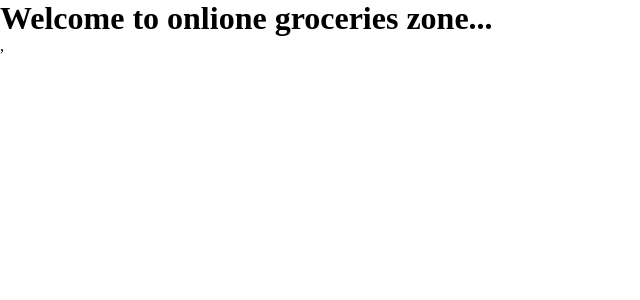
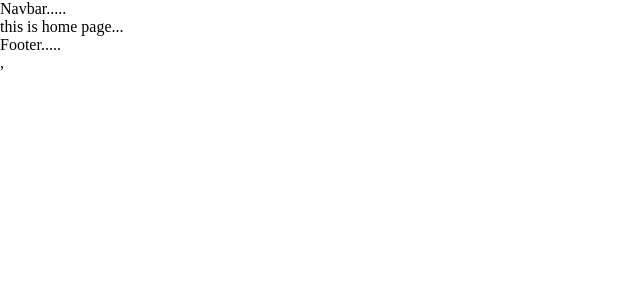
Before and after one commit to imam-hossain-wd/GreenHarvest-client, a React (Vite) app: page / in a window 1280 px wide. Shown: the top 300 px of the page, without its empty margins (0-640 px from the left). Built offline with nearby package versions, Linux system fonts and the light colour scheme; no server answers.

Commit message:
router setup complete

```diff
--- a/package.json
+++ b/package.json
@@ -15,7 +15,8 @@
     "antd": "^5.12.1",
     "react": "^18.2.0",
     "react-dom": "^18.2.0",
-    "react-redux": "^9.0.2"
+    "react-redux": "^9.0.2",
+    "react-router-dom": "^6.20.1"
   },
   "devDependencies": {
     "@types/react": "^18.2.37",
--- a/src/App.tsx
+++ b/src/App.tsx
@@ -1,9 +1,11 @@
+import { RouterProvider } from "react-router-dom"
+import { router } from "./routes/Routes"
 
 function App() {
 
   return (
     <div>
-        <h1>Welcome to onlione groceries zone...</h1>
+        <RouterProvider router={router} />
   </div>
   )
 }
--- /dev/null
+++ b/src/layout/MainLayout.tsx
@@ -0,0 +1,15 @@
+import { Outlet } from "react-router-dom";
+import Navbar from "../pages/Shared/Navbar/Navbar";
+import Footer from "../pages/Shared/Footer/Footer";
+
+const MainLayout = () => {
+  return (
+    <div>
+      <Navbar />
+      <Outlet />
+      <Footer />
+    </div>
+  );
+};
+
+export default MainLayout;
--- /dev/null
+++ b/src/pages/Home/Home/Home.tsx
@@ -0,0 +1,9 @@
+const Home = () => {
+    return (
+        <div>
+            <p>this is home page...</p>
+        </div>
+    );
+};
+
+export default Home;
--- /dev/null
+++ b/src/pages/Login/Login.tsx
@@ -0,0 +1,9 @@
+const Login = () => {
+  return (
+    <div>
+      <p>This is login page...</p>
+    </div>
+  );
+};
+
+export default Login;
--- /dev/null
+++ b/src/pages/Shared/Footer/Footer.tsx
@@ -0,0 +1,10 @@
+
+const Footer = () => {
+    return (
+        <div>
+            <p>Footer.....</p>
+        </div>
+    );
+};
+
+export default Footer;
--- /dev/null
+++ b/src/pages/Shared/Navbar/Navbar.tsx
@@ -0,0 +1,9 @@
+const Navbar = () => {
+    return (
+        <div>
+            <p>Navbar.....</p>
+        </div>
+    );
+};
+
+export default Navbar;
--- /dev/null
+++ b/src/pages/Signup/Singup.tsx
@@ -0,0 +1,9 @@
+const Signup = () => {
+  return (
+    <div>
+      <p>This is singup page....</p>
+    </div>
+  );
+};
+
+export default Signup;
--- /dev/null
+++ b/src/routes/Routes.tsx
@@ -0,0 +1,30 @@
+import {createBrowserRouter} from "react-router-dom";
+import MainLayout from '../layout/MainLayout'
+import Home from "../pages/Home/Home/Home";
+import Login from "../pages/Login/Login";
+import Signup from "../pages/Signup/Singup";
+
+
+
+  export const router = createBrowserRouter([
+    {
+      path: "/",
+      element: <MainLayout/> ,
+      children: [
+        {
+            path: '/',
+            element: <Home />
+        },
+
+        {
+          path: 'login',
+          element: <Login />
+        },
+        {
+          path: 'signup',
+          element: <Signup />
+        },
+      ]
+    },
+
+  ]);
```
Also changed, not shown: 1 other file (tests, documents, lock files or other folders).
